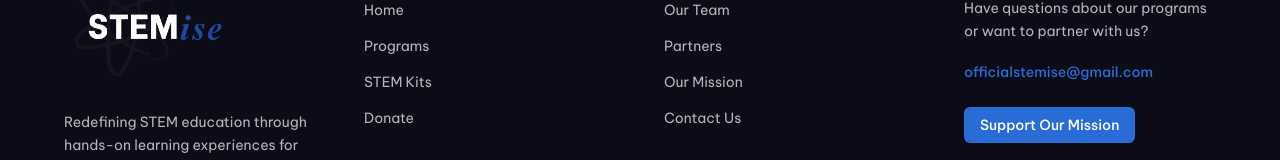
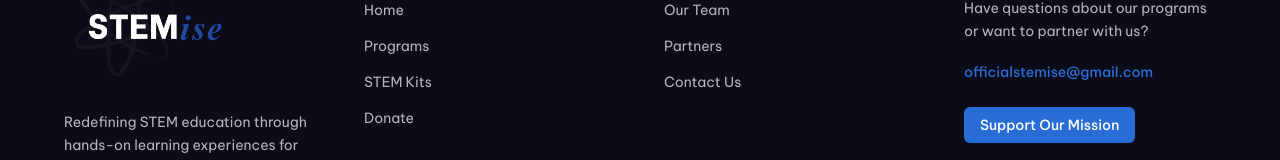
Before and after one commit to STEMise/stemise-website-current-1-3-2026, a React (Vite) app: page /kits in a window 1280 px wide. Shown: the part 3751-3911 px from the top of the page. Built offline with nearby package versions, Linux system fonts and the light colour scheme; the HTML template or start-up script is replaced by a standard one.

Commit message:
Visual edit in Lovable
Edited UI in Lovable

```diff
--- a/src/components/Footer.tsx
+++ b/src/components/Footer.tsx
@@ -107,9 +107,7 @@ const Footer = () => {
                 </Link>
               </li>
               <li>
-                <Link to="/#about" className="text-sm text-foreground/70 hover:text-primary transition-colors">
-                  Our Mission
-                </Link>
+
               </li>
               <li>
                 <Link to="/contact" className="text-sm text-foreground/70 hover:text-primary transition-colors">
```
